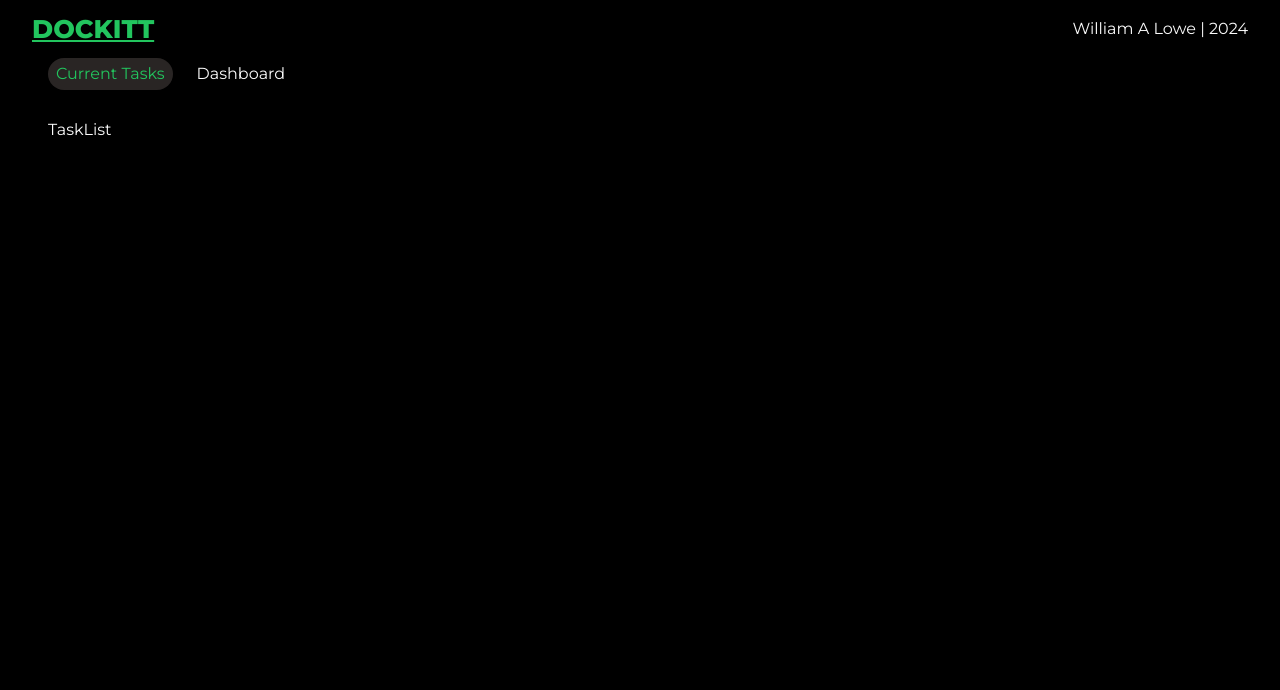
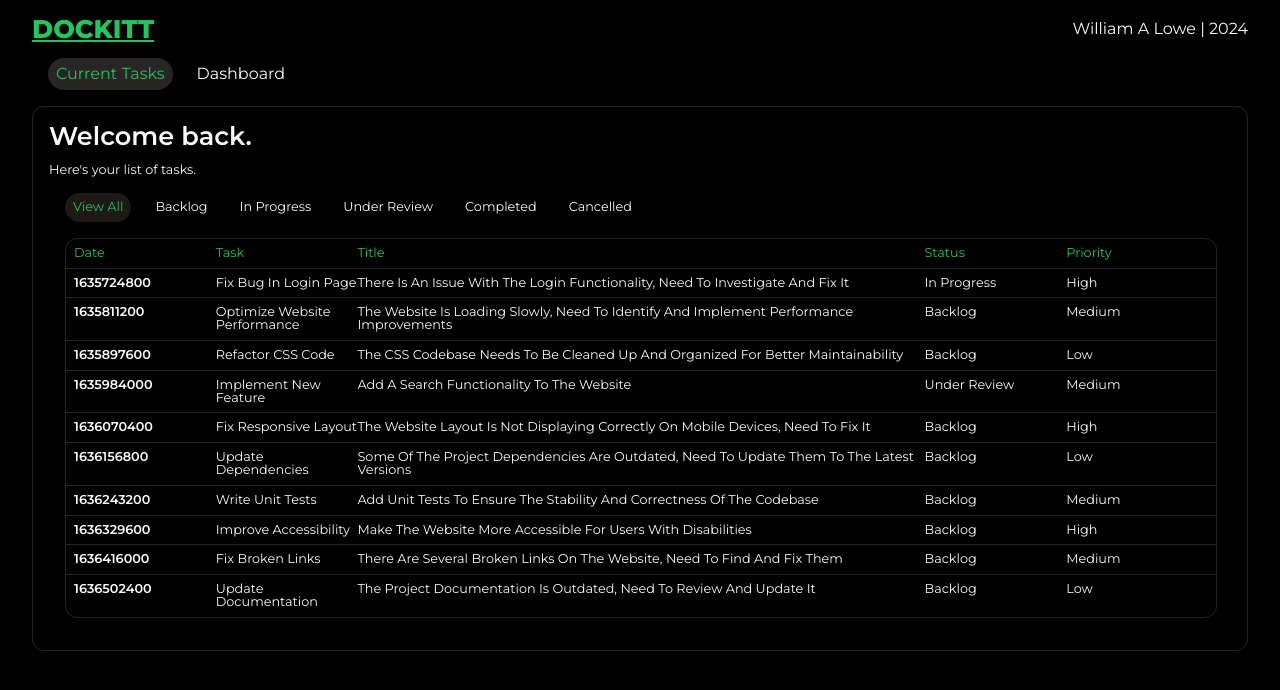
Before and after one commit to williamalowe/TaskSync, a React (Vite) app in the folder Dockitt/: page /tasklist in a window 1280 px wide. Shown: the top 690 px of the page. Built offline with nearby package versions, Linux system fonts and the light colour scheme.

Commit message:
feat: add tasks-view

```diff
--- /dev/null
+++ b/Dockitt/src/components/TaskDisplay/TaskDisplay.jsx
@@ -0,0 +1,103 @@
+import styles from './TaskDisplay.module.css';
+
+const TaskDisplay = () => {
+  const testData = [
+    {
+      "Task": "Fix bug in login page",
+      "Date": "1635724800",
+      "Description": "There is an issue with the login functionality, need to investigate and fix it",
+      "Priority": "high",
+      "Status": "in progress"
+    },
+    {
+      "Task": "Optimize website performance",
+      "Date": "1635811200",
+      "Description": "The website is loading slowly, need to identify and implement performance improvements",
+      "Priority": "medium",
+      "Status": "backlog"
+    },
+    {
+      "Task": "Refactor CSS code",
+      "Date": "1635897600",
+      "Description": "The CSS codebase needs to be cleaned up and organized for better maintainability",
+      "Priority": "low",
+      "Status": "backlog"
+    },
+    {
+      "Task": "Implement new feature",
+      "Date": "1635984000",
+      "Description": "Add a search functionality to the website",
+      "Priority": "medium",
+      "Status": "under review"
+    },
+    {
+      "Task": "Fix responsive layout",
+      "Date": "1636070400",
+      "Description": "The website layout is not displaying correctly on mobile devices, need to fix it",
+      "Priority": "high",
+      "Status": "backlog"
+    },
+    {
+      "Task": "Update dependencies",
+      "Date": "1636156800",
+      "Description": "Some of the project dependencies are outdated, need to update them to the latest versions",
+      "Priority": "low",
+      "Status": "backlog"
+    },
+    {
+      "Task": "Write unit tests",
+      "Date": "1636243200",
+      "Description": "Add unit tests to ensure the stability and correctness of the codebase",
+      "Priority": "medium",
+      "Status": "backlog"
+    },
+    {
+      "Task": "Improve accessibility",
+      "Date": "1636329600",
+      "Description": "Make the website more accessible for users with disabilities",
+      "Priority": "high",
+      "Status": "backlog"
+    },
+    {
+      "Task": "Fix broken links",
+      "Date": "1636416000",
+      "Description": "There are several broken links on the website, need to find and fix them",
+      "Priority": "medium",
+      "Status": "backlog"
+    },
+    {
+      "Task": "Update documentation",
+      "Date": "1636502400",
+      "Description": "The project documentation is outdated, need to review and update it",
+      "Priority": "low",
+      "Status": "backlog"
+    }
+  ]
+
+  return (
+    <div className={styles.border}>
+      <table className={styles.table}>
+        <tr>
+          <th>Date</th>
+          <th>Task</th>
+          <th>Title</th>
+          <th>Status</th>
+          <th>Priority</th>
+        </tr>
+        {
+          testData.map((task) =>
+            <tr className={styles.task} key={task.Date}>
+              <td>{task.Date}</td>
+              <td>{task.Task}</td>
+              <td>{task.Description}</td>
+              <td>{task.Status}</td>
+              <td>{task.Priority}</td>
+            </tr>
+          )
+        }
+      </table>
+    </div>
+  )
+}
+
+export default TaskDisplay
--- /dev/null
+++ b/Dockitt/src/components/TaskDisplay/TaskDisplay.module.css
@@ -0,0 +1,49 @@
+.border {
+  margin-top: 1rem;
+  border: 1px solid var(--accent-color);
+  border-radius: 12px;
+  width: 100%;
+}
+.table {
+  text-align: left;
+  padding: 0.5rem;
+  width: 100%;
+  font-size: 0.8rem;
+}
+.table>tr {
+  display: flex;
+  padding: 0.5rem;
+}
+.table>tr>th {
+  flex: 1;
+  color: var(--highlight-color);
+}
+.table>tr>th:nth-child(3) {
+  flex: 4;
+}
+.task {
+  display: flex;
+}
+.task>td {
+  flex: 1;
+  text-transform: capitalize;
+}
+.task>td:first-child {
+  font-weight: 600;
+}
+.task>td:nth-child(3) {
+  flex: 4;
+}
+.task {
+  border-top: 1px solid var(--accent-color);
+}
+
+@media screen and (max-width: 768px) {
+  .table>tr {
+    /* flex-direction: column; */
+  }
+  .task {
+    flex-direction: column;
+    gap: 0.25rem;
+  }
+}
--- /dev/null
+++ b/Dockitt/src/components/TaskNav/TaskNav.jsx
@@ -0,0 +1,16 @@
+import styles from './TaskNav.module.css';
+
+const TaskNav = () => {
+  return (
+    <nav className={styles.nav}>
+      <div className={styles.tab}>View All</div>
+      <div className={styles.tab}>Backlog</div>
+      <div className={styles.tab}>In Progress</div>
+      <div className={styles.tab}>Under Review</div>
+      <div className={styles.tab}>Completed</div>
+      <div className={styles.tab}>Cancelled</div>
+    </nav>
+  )
+}
+
+export default TaskNav
--- /dev/null
+++ b/Dockitt/src/components/TaskNav/TaskNav.module.css
@@ -0,0 +1,20 @@
+.nav {
+  display: flex;
+  gap: 1rem;
+}
+.tab {
+  font-size: 0.8rem;
+  padding: 0.5rem;
+  cursor: pointer;
+}
+.tab:first-child {
+  background: var(--background-secondary);
+  color: var(--highlight-color);
+  border-radius: 50px;
+}
+
+@media screen and (max-width: 768px) {
+  .nav {
+    display: none;
+  }
+}
--- a/Dockitt/src/utils/Router/Router.jsx
+++ b/Dockitt/src/utils/Router/Router.jsx
@@ -1,5 +1,6 @@
 import { RouterProvider, createBrowserRouter } from "react-router-dom"
 import App from "../../views/App/App"
+import Tasks from "../../views/Tasks/Tasks"
 
 const Router = () => {
   const router = createBrowserRouter([
@@ -8,8 +9,8 @@ const Router = () => {
       element: <App />,
       errorElement: <>Error</>,
       children: [
-        {path: "tasklist", element: <>TaskList</>},
-        {path: "dashboard", element: <>Dashboard</>}
+        { path: "tasklist", element: <Tasks /> },
+        { path: "dashboard", element: <>Dashboard</> }
       ]
     },
     {
--- a/Dockitt/src/views/App/App.module.css
+++ b/Dockitt/src/views/App/App.module.css
@@ -1,9 +1,11 @@
 .app {
-  width: calc(100vw - 4rem);
-  height: calc(100vh - 2rem);
+  min-width: calc(100vw - 4rem);
+  min-height: calc(100vh - 2rem);
   padding: 1rem 2rem;
   background: var(--background-color);
+  display: flex;
+  flex-direction: column;
 }
 .content {
-  padding: 1rem;
+  flex: 1;
 }
--- /dev/null
+++ b/Dockitt/src/views/Tasks/Tasks.jsx
@@ -0,0 +1,19 @@
+import React from 'react'
+import styles from './Tasks.module.css';
+import TaskNav from '../../components/TaskNav/TaskNav';
+import TaskDisplay from '../../components/TaskDisplay/TaskDisplay';
+
+const Tasks = () => {
+  return (
+    <section className={styles.tasks}>
+      <h3>Welcome back.</h3>
+      <p>Here&apos;s your list of tasks.</p>
+      <div className={styles.content}>
+        <TaskNav />
+        <TaskDisplay />
+      </div>
+    </section>
+  )
+}
+
+export default Tasks
--- /dev/null
+++ b/Dockitt/src/views/Tasks/Tasks.module.css
@@ -0,0 +1,17 @@
+.tasks {
+  height: calc(100% - 2rem);
+  border: 1px solid var(--accent-color);
+  padding: 1rem;
+  border-radius: 12px;
+}
+.tasks>h3 {
+  font-size: 1.6rem;
+  font-weight: 600;
+}
+.tasks>p {
+  font-size: 0.8rem;
+  margin-top: 1rem;
+}
+.content {
+  margin: 1rem;
+}
```
